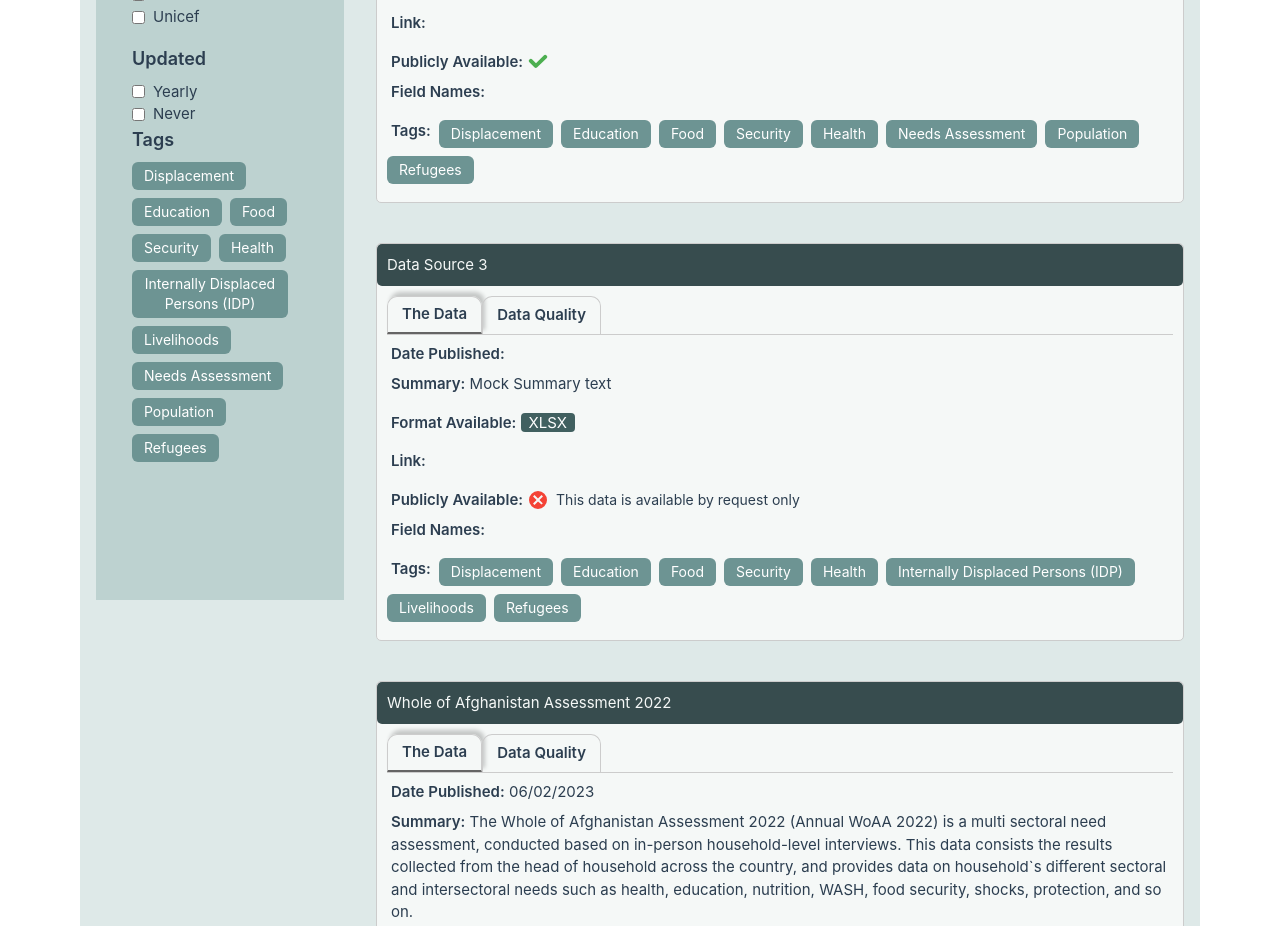
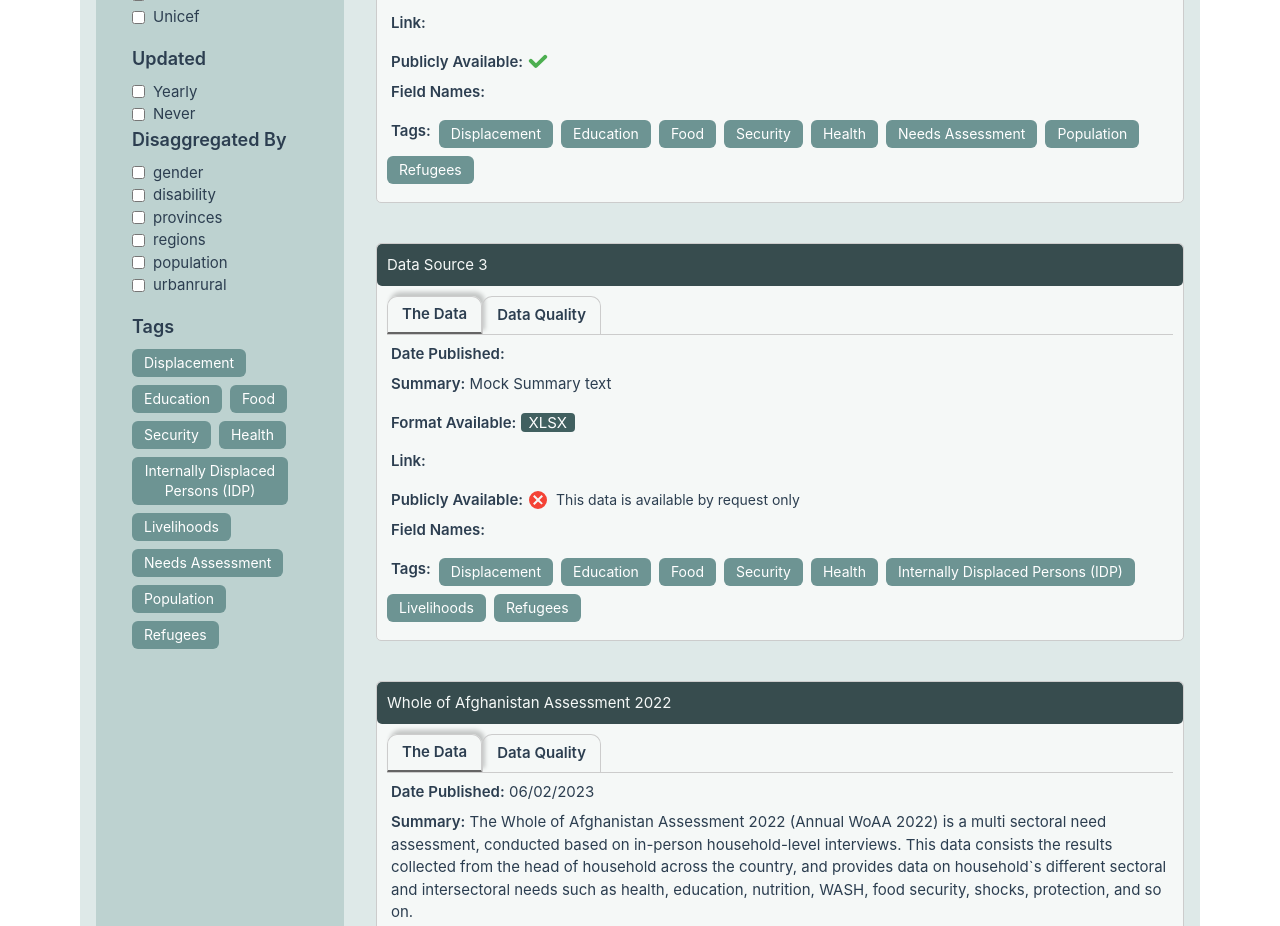
Before and after one commit to rubyimrie/education-data, a Vue app: page / in a window 1280 px wide. Shown: the part 980-1906 px from the top of the page. Built offline with nearby package versions, Linux system fonts and the light colour scheme.

Commit message:
text change

```diff
--- a/src/App.vue
+++ b/src/App.vue
@@ -13,7 +13,7 @@
     <div class="container mx-auto px-4 py-8 flex-grow xl:max-w-screen-xl h-auto">
       <div class="gap-8 grid grid-cols-12">
         <!-- First column -->
-        <div class="col-span-3 flex-col pr-4 bg-cutty-sark-200 sticky" style="height: calc(180vh - 150px);">
+        <div class="col-span-3 flex-col pr-4 bg-cutty-sark-200 sticky" style="height: calc(250vh);">
           <h1 class="text-3xl ml-6 mt-6 text-cutty-sark-700">Filters</h1>
           <!-- FILTERS -->
           <div class="  flex-col h-screen ml-5 mb-5 ">
@@ -67,6 +67,14 @@
                   <label v-for="updated in availableUpdated" :key="updated" class="flex items-center">
                     <input type="checkbox" v-model="selectedUpdated" :value="updated" class="mr-2">
                     {{ updated }}
+                  </label>
+                </div>
+                <!-- Disagregated Filter -->
+                <div class="mb-4">
+                  <h3 class="text-lg font-semibold mb-2">Disaggregated By</h3>
+                  <label v-for="dis in availableDisag" :key="dis" class="flex items-center">
+                    <input type="checkbox" v-model="selectedDisag" :value="dis" class="mr-2">
+                    {{ dis }}
                   </label>
                 </div>
                 <!-- Tags -->
@@ -143,6 +151,7 @@ export default {
       selectedProviders: [], // Define selectedProviders array
       selectedUpdated: [],
       selectedTags: [],
+      selectedDisag: [],
       matchedIndex: -1, // Define matchedIndex property
       dataSources: [
         {
@@ -190,7 +199,7 @@ export default {
             format: 'CSV',
             previous:[],
             tags:['Displacement','Education','Food','Security','Health','Internally Displaced Persons (IDP)','Livelihoods','Refugees'],
-            disag:['gender','disability','provinces','regions','population','urbanrural'],
+            disag:['gender'],
           }
         },
         {
@@ -210,7 +219,7 @@ export default {
             available: 'TRUE',
             previous:[],
             tags:['Displacement','Education','Food','Security','Health','Needs Assessment','Population','Refugees'],
-            disag:['gender','disability','provinces','regions','population','urbanrural'],
+            disag:['regions','population','urbanrural'],
           }
         },
         {
@@ -249,6 +258,7 @@ export default {
       this.selectedProviders = [];
       this.selectedAvailability = [];
       this.selectedTags = [];
+      this.selectedDisag = [];
     },
     clearSelectedTags() {
       this.selectedTags = [];
@@ -333,6 +343,13 @@ export default {
       });
       return Array.from(tags);
     },
+  availableDisag() {
+      const disag = new Set();
+      this.dataSources.forEach(source => {
+        source.data.disag.forEach(d => disag.add(d));
+      });
+      return Array.from(disag);
+    },
   matchedDataSourceSearch() {
       if (!this.searchQuery.trim()) return null;
       const query = this.searchQuery.trim().toLowerCase();
@@ -362,6 +379,11 @@ export default {
     }
     if (this.selectedUpdated.length > 0) {
       filteredData = filteredData.filter(source => this.selectedUpdated.includes(source.data.updated));
+    }
+    if (this.selectedDisag.length > 0) {
+      filteredData = filteredData.filter(source => {
+        return this.selectedDisag.some(disag => source.data.disag.includes(disag));
+      });
     }
      // Filter by selected tags
      if (this.selectedTags.length > 0) {
```
